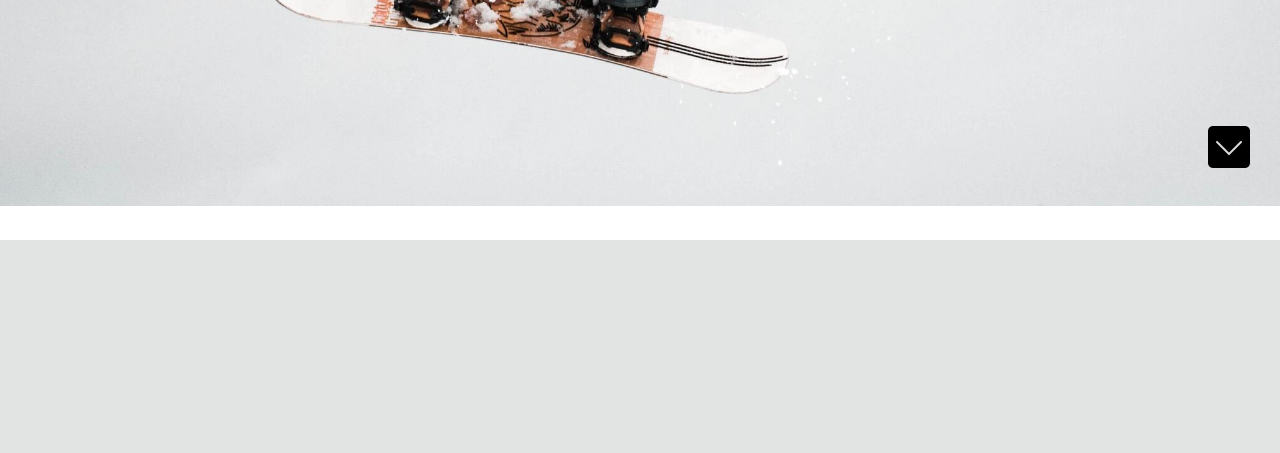
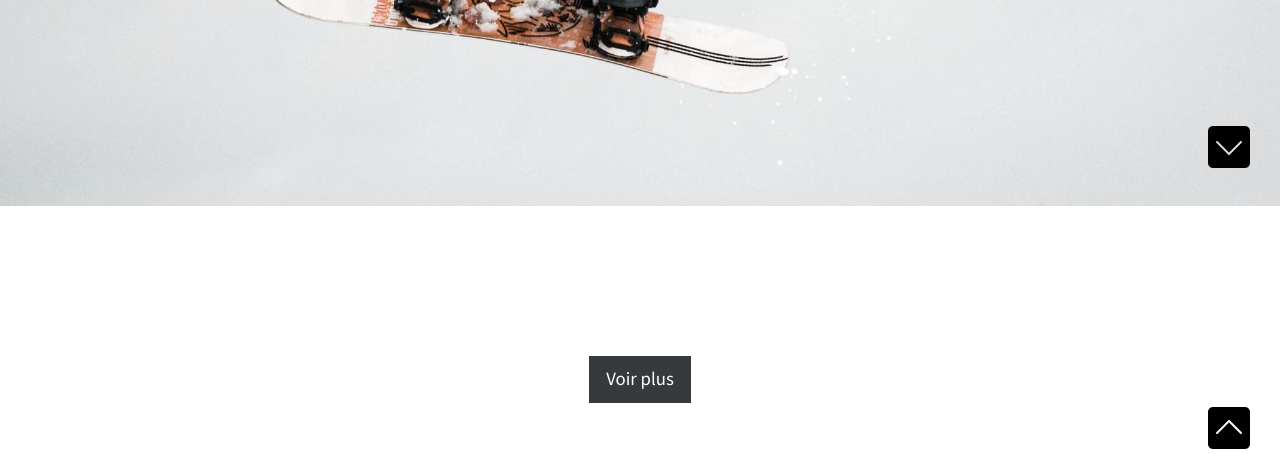
Before and after one commit to ahmedbouras/OC_P6, a Symfony app: template templates/blog/home.html.twig in a window 1280 px wide. Shown: the part 560-1013 px from the top of the page. Before the commit the page ends 800 px from the top, so only its background shows below. Run offline with Twig, Linux system fonts and the light colour scheme; the template is opened without the code that fills it, so the values that code supplies are empty; some libraries are stand-ins or nearby versions.

Commit message:
Display 10 tricks

```diff
--- a/public/css/home.css
+++ b/public/css/home.css
@@ -23,3 +23,19 @@
     bottom: 5%;
     right: 2%;
 }
+
+#list-tricks {
+    padding-top: 150px;
+    padding-bottom: 50px;
+}
+
+.card {
+    padding: 0;
+    margin-left: 20px;
+    margin-bottom: 20px;
+}
+
+#btn-up {
+    position: absolute;
+    right: 2%;
+}
--- a/templates/blog/home.html.twig
+++ b/templates/blog/home.html.twig
@@ -15,4 +15,29 @@
     <a href="#list-tricks"><img id="btn-down" src="{{ asset('images/icones/down.png') }}" alt=""></a>
 </div>
 
+<section id="list-tricks">
+    <div class="container-fluid">
+        <div class="row justify-content-center">
+        {% for trick in tricks %}
+            <div class="card col-2">
+                <img style="height: 200px; width: 100%; display: block;" src="{{ trick.defaultImage }}" alt="Card image">
+                <div class="card-body row">
+                    <h3 class="w-75">{{ trick.title }}</h3>
+                    <div class="w-25">
+                        <a href="#" class="card-link"><img height="16px" src="{{ asset('images/icones/edit.png') }}" alt=""></a>
+                        <a href="#" class="card-link"><img height="18px" src="{{ asset('images/icones/delete.png') }}" alt=""></a>
+                    </div>
+                </div>
+            </div>
+        {% endfor %}
+        </div>
+
+        <div class="row justify-content-center">
+            <button type="button" class="btn btn-secondary btn-lg">Voir plus</button>
+        </div>
+    </div>
+
+    <a href="#list-tricks"><img id="btn-up" src="{{ asset('images/icones/up.png') }}" alt=""></a>
+</section>
+
 {% endblock %}
```
Also changed, not shown: src/Controller/BlogController.php (+5 -3 lines), public/images/default-image.jpg (added), public/images/icones/delete.png (added), public/images/icones/edit.png (added), public/images/icones/up.png (added).
